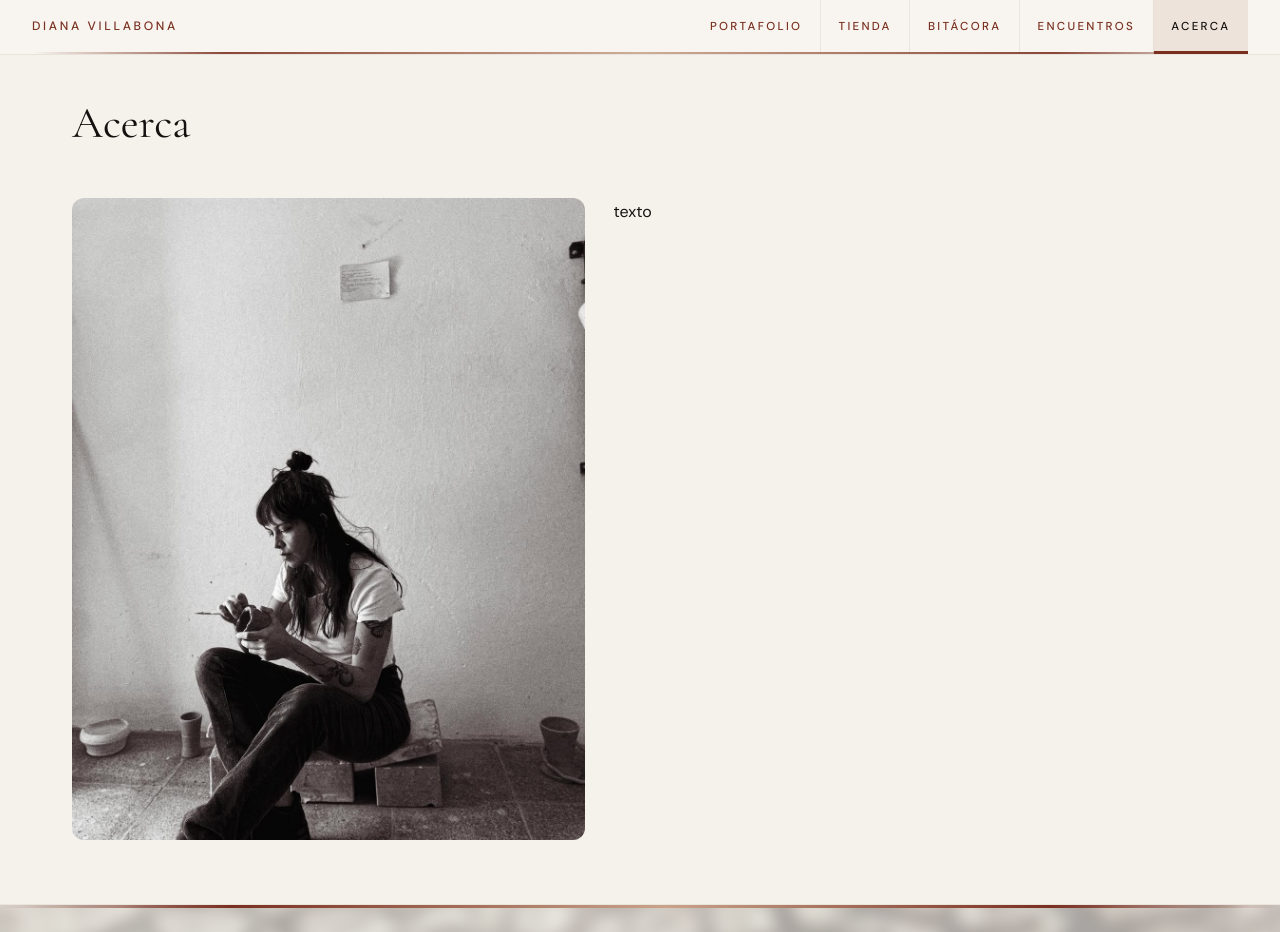
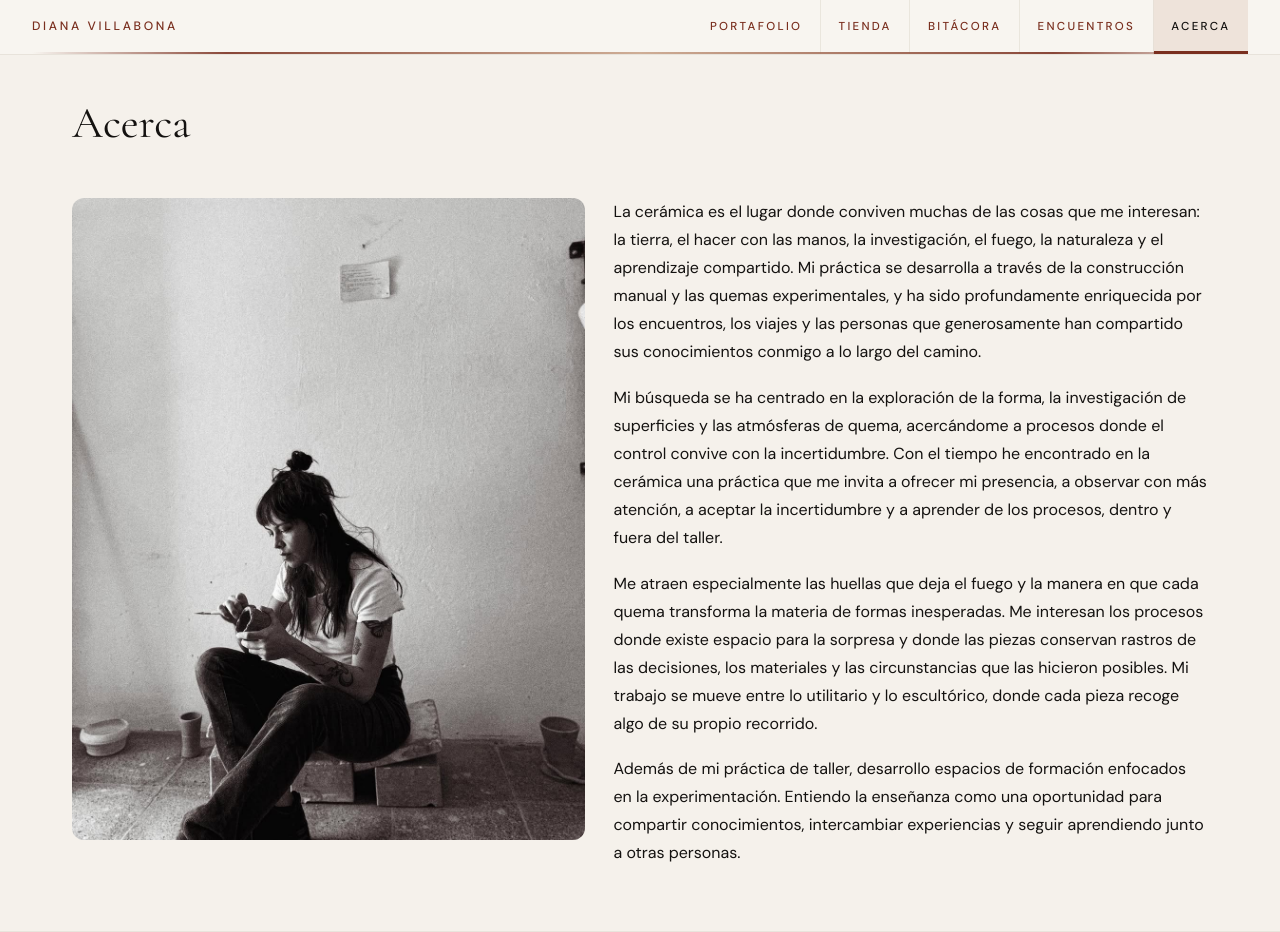
Before and after one commit to enzo369-htm/Diana-Villabona, a React (Vite) app: page /sobre-mi in a window 1280 px wide. Shown: the top 932 px of the page. Built offline with nearby package versions, Linux system fonts and the light colour scheme; no server answers; the database is empty.

Commit message:
Update SobreMiPage content with detailed descriptions of ceramic practice and teaching philosophy. Adjust CSS for improved paragraph spacing in the text section, enhancing readability and visual appeal.

```diff
--- a/src/App.css
+++ b/src/App.css
@@ -3585,11 +3585,15 @@ article.page-content.page-content--pad.editorial {
 }
 
 .sobre-mi__text p {
-  margin: 0;
+  margin: 0 0 1.1rem;
   max-width: 38rem;
   font-size: 1rem;
   line-height: 1.75;
   color: var(--ink);
+}
+
+.sobre-mi__text p:last-child {
+  margin-bottom: 0;
 }
 
 /* —— Admin —— */
--- a/src/pages/SobreMiPage.tsx
+++ b/src/pages/SobreMiPage.tsx
@@ -19,7 +19,38 @@ export function SobreMiPage() {
           />
         </div>
         <div className="sobre-mi__text">
-          <p>texto</p>
+          <p>
+            La cerámica es el lugar donde conviven muchas de las cosas que me
+            interesan: la tierra, el hacer con las manos, la investigación, el
+            fuego, la naturaleza y el aprendizaje compartido. Mi práctica se
+            desarrolla a través de la construcción manual y las quemas
+            experimentales, y ha sido profundamente enriquecida por los
+            encuentros, los viajes y las personas que generosamente han
+            compartido sus conocimientos conmigo a lo largo del camino.
+          </p>
+          <p>
+            Mi búsqueda se ha centrado en la exploración de la forma, la
+            investigación de superficies y las atmósferas de quema, acercándome a
+            procesos donde el control convive con la incertidumbre. Con el tiempo
+            he encontrado en la cerámica una práctica que me invita a ofrecer mi
+            presencia, a observar con más atención, a aceptar la incertidumbre y a
+            aprender de los procesos, dentro y fuera del taller.
+          </p>
+          <p>
+            Me atraen especialmente las huellas que deja el fuego y la manera en
+            que cada quema transforma la materia de formas inesperadas. Me
+            interesan los procesos donde existe espacio para la sorpresa y donde
+            las piezas conservan rastros de las decisiones, los materiales y las
+            circunstancias que las hicieron posibles. Mi trabajo se mueve entre lo
+            utilitario y lo escultórico, donde cada pieza recoge algo de su propio
+            recorrido.
+          </p>
+          <p>
+            Además de mi práctica de taller, desarrollo espacios de formación
+            enfocados en la experimentación. Entiendo la enseñanza como una
+            oportunidad para compartir conocimientos, intercambiar experiencias y
+            seguir aprendiendo junto a otras personas.
+          </p>
         </div>
       </div>
     </div>
```
